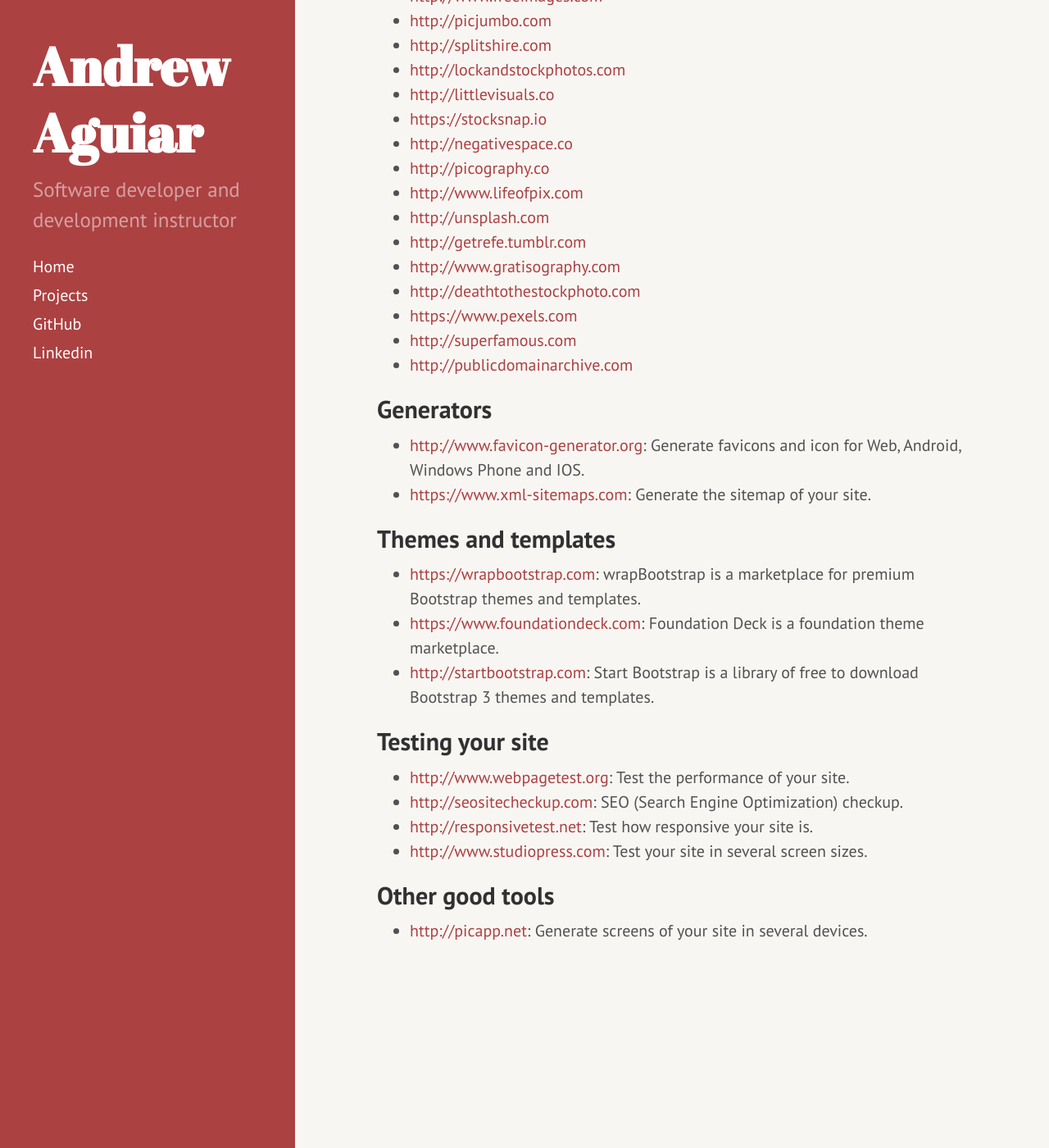
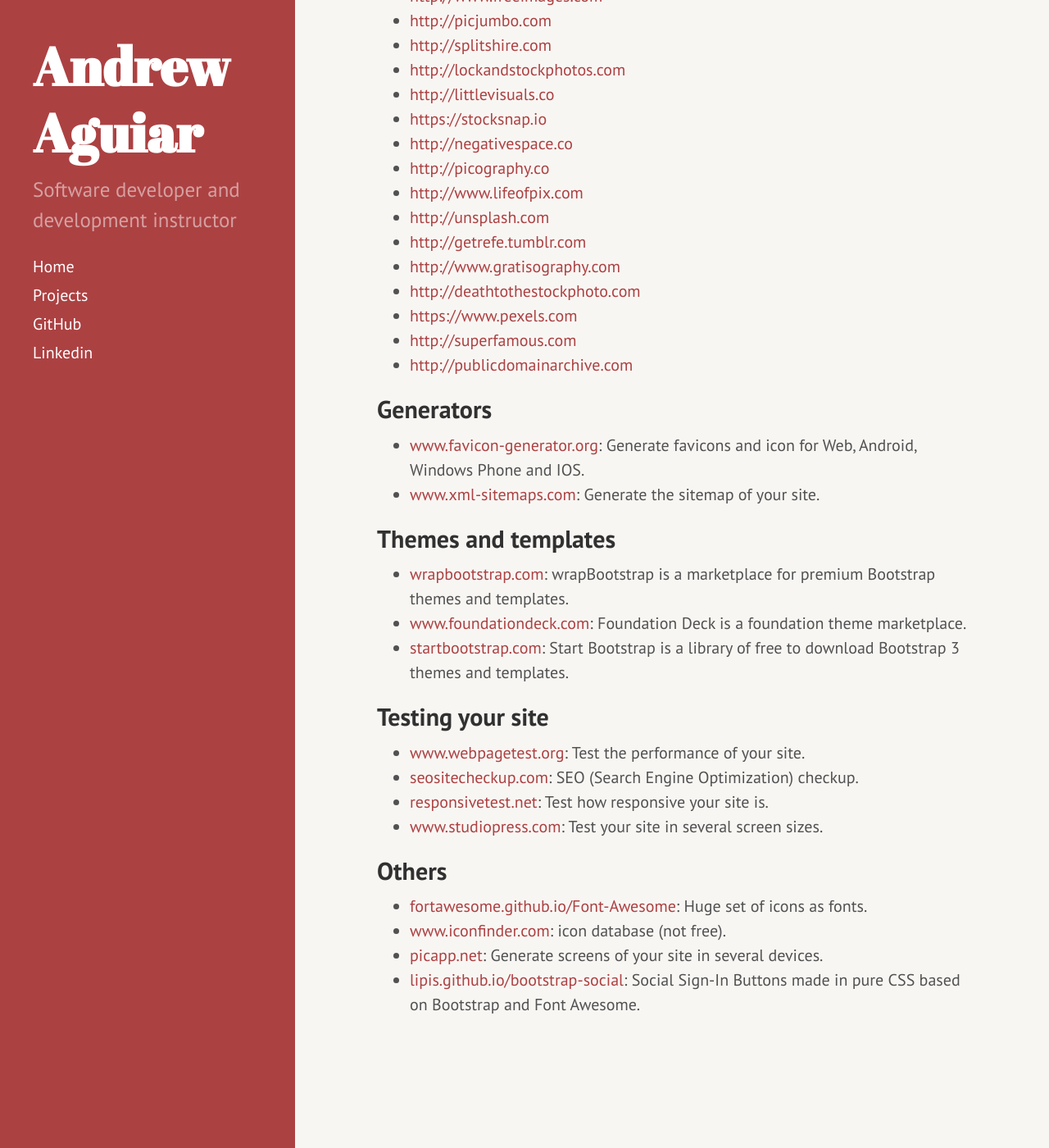
Before and after one commit to gadsc/andrewaguiar.github.io, a Jekyll site: the page built from _posts/2015-10-26-startup-list-of-usefull-sites-to-entrepreneurs.md, in a window 1280 px wide and 1400 px high, scrolled down 1075 px. Shown: the whole window at 82% size. Built offline with Jekyll 4.4.1, drawn with Linux system fonts in a browser that asks for light colours; Markdown is read by kramdown in place of the engine named in the settings; comment, search, counter and statistics services are not loaded; some of the changed text lies outside the part shown.

Commit message:
Update 2015-10-26-startup-list-of-usefull-sites-to-entrepreneurs.md

```diff
--- a/_posts/2015-10-26-startup-list-of-usefull-sites-to-entrepreneurs.md
+++ b/_posts/2015-10-26-startup-list-of-usefull-sites-to-entrepreneurs.md
@@ -9,8 +9,8 @@
 
 In my case for example I don't have any great skill for chose color palletes, alignment, typograph so a html framework helps me to create a minimumly good presented site with few effort.
 
-  - [http://getbootstrap.com](http://getbootstrap.com): Bootstrap is the most popular HTML, CSS, and JS framework for developing responsive, mobile first projects on the web *(description extracted from getbootstrap website)*.
-  - [http://foundation.zurb.com](http://foundation.zurb.com): Foundation is a family of responsive front-end frameworks that make it easy to design beautiful responsive websites, apps and emails that look amazing on any device *(description extracted from foundation website)*.
+  - [getbootstrap.com](http://getbootstrap.com): Bootstrap is the most popular HTML, CSS, and JS framework for developing responsive, mobile first projects on the web *(description extracted from getbootstrap website)*.
+  - [foundation.zurb.com](http://foundation.zurb.com): Foundation is a family of responsive front-end frameworks that make it easy to design beautiful responsive websites, apps and emails that look amazing on any device *(description extracted from foundation website)*.
 
 ## Images
 
@@ -36,20 +36,23 @@
   - [http://publicdomainarchive.com](http://publicdomainarchive.com/)
 
 ## Generators
-  - [http://www.favicon-generator.org](http://www.favicon-generator.org): Generate favicons and icon for Web, Android, Windows Phone and IOS.
-  - [https://www.xml-sitemaps.com](https://www.xml-sitemaps.com): Generate the sitemap of your site.
+  - [www.favicon-generator.org](http://www.favicon-generator.org): Generate favicons and icon for Web, Android, Windows Phone and IOS.
+  - [www.xml-sitemaps.com](https://www.xml-sitemaps.com): Generate the sitemap of your site.
 
 ## Themes and templates
 
-  - [https://wrapbootstrap.com](https://wrapbootstrap.com): wrapBootstrap is a marketplace for premium Bootstrap themes and templates.
-  - [https://www.foundationdeck.com](https://www.foundationdeck.com): Foundation Deck is a foundation theme marketplace.
-  - [http://startbootstrap.com](http://startbootstrap.com): Start Bootstrap is a library of free to download Bootstrap 3 themes and templates.
+  - [wrapbootstrap.com](https://wrapbootstrap.com): wrapBootstrap is a marketplace for premium Bootstrap themes and templates.
+  - [www.foundationdeck.com](https://www.foundationdeck.com): Foundation Deck is a foundation theme marketplace.
+  - [startbootstrap.com](http://startbootstrap.com): Start Bootstrap is a library of free to download Bootstrap 3 themes and templates.
 
 ## Testing your site
-  - [http://www.webpagetest.org](http://www.webpagetest.org): Test the performance of your site.
-  - [http://seositecheckup.com](http://seositecheckup.com): SEO (Search Engine Optimization) checkup.
-  - [http://responsivetest.net](http://responsivetest.net): Test how responsive your site is.
-  - [http://www.studiopress.com](http://www.studiopress.com): Test your site in several screen sizes.
+  - [www.webpagetest.org](http://www.webpagetest.org): Test the performance of your site.
+  - [seositecheckup.com](http://seositecheckup.com): SEO (Search Engine Optimization) checkup.
+  - [responsivetest.net](http://responsivetest.net): Test how responsive your site is.
+  - [www.studiopress.com](http://www.studiopress.com): Test your site in several screen sizes.
 
-## Other good tools
-  - [http://picapp.net](http://picapp.net/htc_one_m8_gunmetal_2): Generate screens of your site in several devices.
+## Others
+  - [fortawesome.github.io/Font-Awesome](https://fortawesome.github.io/Font-Awesome): Huge set of icons as fonts.
+  - [www.iconfinder.com](http://www.iconfinder.com): icon database (not free).
+  - [picapp.net](http://picapp.net/htc_one_m8_gunmetal_2): Generate screens of your site in several devices.
+  - [lipis.github.io/bootstrap-social](http://lipis.github.io/bootstrap-social): Social Sign-In Buttons made in pure CSS based on Bootstrap and Font Awesome.
```
